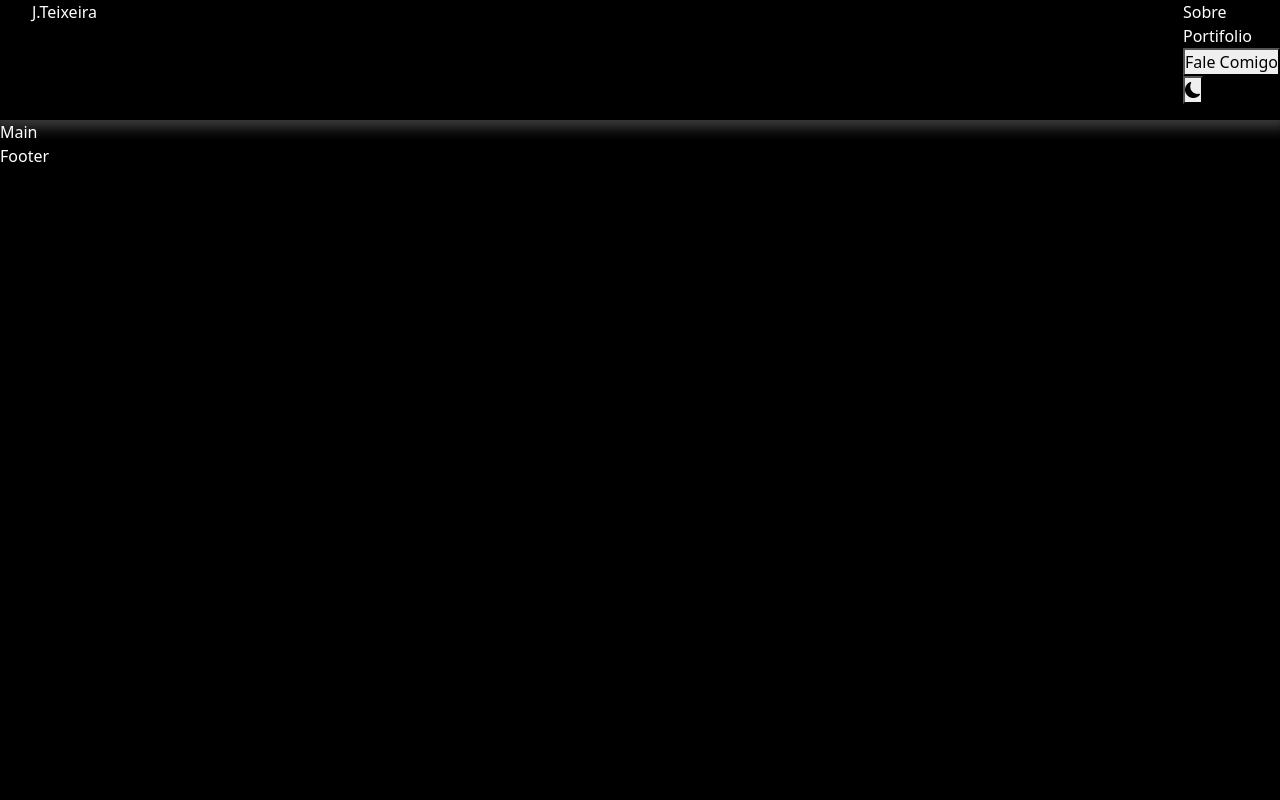
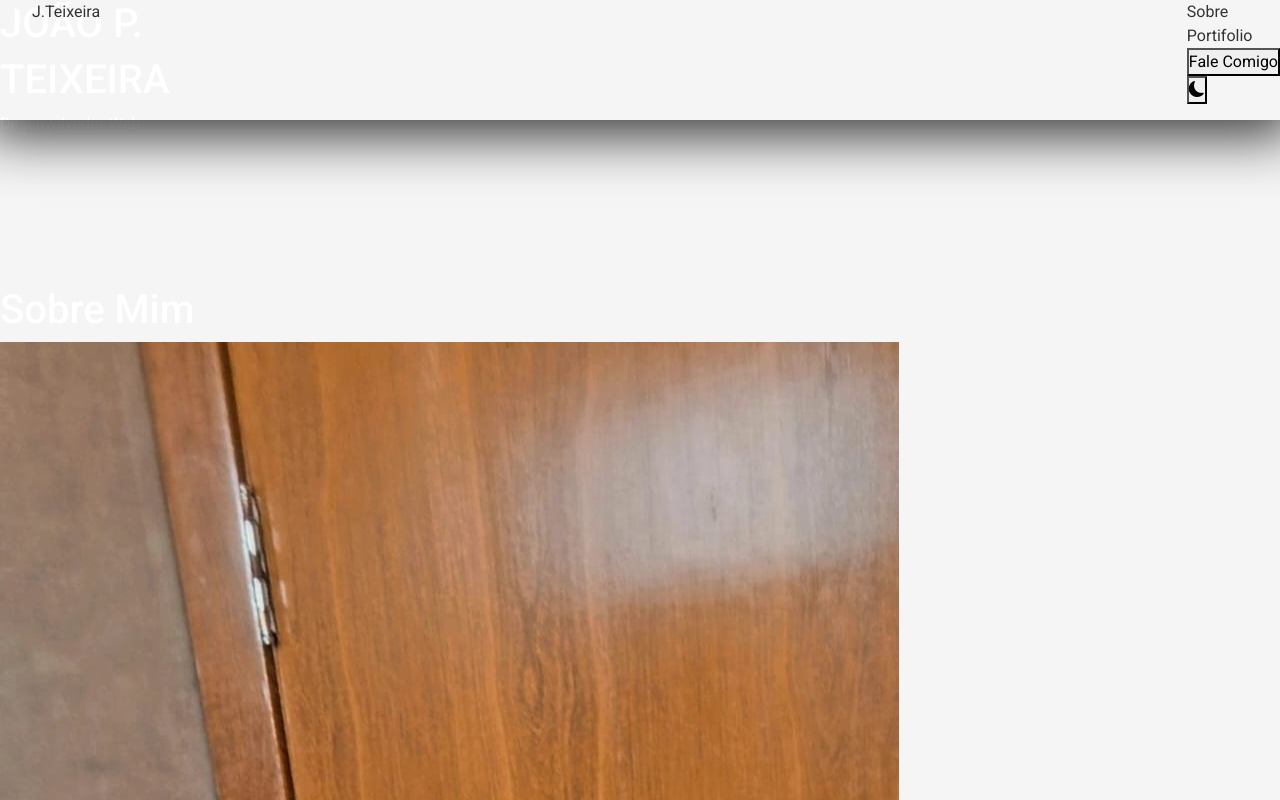
Before and after one commit to JTeixeiraz/React-Portifolio, a React (Vite) app: page / in a window 1280 px wide. Shown: the top 800 px of the page. Built offline with nearby package versions, Linux system fonts and the light colour scheme.

Commit message:
mudanças no visual e implementação do SobreMim

```diff
--- a/src/App.css
+++ b/src/App.css
@@ -3,13 +3,17 @@
 *{
     padding: 0;
     margin: 0;
+    font-family: 'roboto';
+}
 
+body{
+    background-color: #f5f5f5;
 }
 
 #root {
 height: 100vh;
 width: 100vw;
-background-color: black;
+
 color: #ffff;
 }
 a{
@@ -24,10 +28,11 @@ ul{
 }
 
 header{
+    position: fixed;
     width: 100vw;
     display: flex;
     justify-content: space-between;
-    -webkit-box-shadow:0px 0px 13px 8px rgba(255,255,255,0.24);
--moz-box-shadow: 0px 0px 13px 8px rgba(255,255,255,0.24);
-box-shadow: 0px 0px 13px 8px rgba(255,255,255,0.24);
+    -webkit-box-shadow:0px 0px 55px 15px rgba(51,51,51,1);
+    -moz-box-shadow: 0px 0px 55px 15px rgba(51,51,51,1);
+    box-shadow: 0px 0px 55px 15px rgba(51,51,51,1);
 }
--- /dev/null
+++ b/src/assets/components/Line.jsx
@@ -0,0 +1,11 @@
+import './line.css'
+
+function Line(){
+    return(
+        <div id="line">
+
+        </div>
+    )
+}
+
+export default Line;
--- a/src/assets/components/MainP.jsx
+++ b/src/assets/components/MainP.jsx
@@ -1,7 +1,13 @@
+import Name from "./compMain/Name";
+import SobreMim from "./compMain/SobreMim";
+import Line from "./Line";
+
 function MainP(){
     return(
         <main>
-            Main
+            <Name />
+            <Line />
+            <SobreMim />
         </main>
     )
 }
--- /dev/null
+++ b/src/assets/components/compMain/Name.jsx
@@ -0,0 +1,14 @@
+import './name.css'
+
+function Name(){
+
+    return(
+        <div id='name'>
+            <h1>JOÃO P.</h1>
+            <h1>TEIXEIRA</h1>
+            <p>Desenvolvedor Web</p>
+        </div>
+    )
+}
+
+export default Name;
--- /dev/null
+++ b/src/assets/components/compMain/SobreMim.jsx
@@ -0,0 +1,26 @@
+import foto from '../../images/eu.jpeg'
+import './sobre.css'
+
+function SobreMim(){
+    return(
+        <div id="SobreMim">
+            <div className="cardbox">
+                <h1>Sobre Mim</h1>
+                <div className="content">
+                    <img src={foto} alt="foto" className='joao'/>
+                </div>
+                <p>
+                Olá! Meu nome é João, atualmente, estou cursando o ensino médio em uma escola técnica de TI chamada Cotemig. Desde o primeiro ano, fui introduzido à lógica de programação utilizando o VisualG, que me proporcionou uma base sólida. <br />
+
+                No segundo ano, mergulhei em conceitos mais avançados, como Lógica de Programação em C#, Banco de Dados em SQL, Desenvolvimento Front-End e Ambientes Computacionais. Foi nesse período que descobri minha verdadeira vontade de me tornar um desenvolvedor web. <br />
+
+                Agora, no terceiro ano, estou focando em Desenvolvimento Web e Mobile. Tenho vários projetos em Front-End que mostram meu crescimento e aprendizado ao longo do tempo. Atualmente, desenvolvo meus WebApps usando React.JS com Vite e também tenho conhecimento em Node.JS, TailwindCSS, PHP e Git/GitHub. <br />
+
+                Estou animado para continuar aprendendo e desenvolvendo minhas habilidades, e estou ansioso para compartilhar meus projetos com você!
+                </p>
+            </div>
+        </div>
+    );
+}
+
+export default SobreMim;
--- /dev/null
+++ b/src/assets/components/compMain/name.css
@@ -0,0 +1,17 @@
+@media (max-width:320px) {
+    #name{
+        display: flex;
+        flex-direction: column;
+        justify-content: center;
+        align-items: center;
+        height: 80vh;
+    }
+    #name>h1{
+        font-size: 2.7rem;
+        color: #333333;
+    }
+    #name>p{
+        margin-top: 30px;
+        color: #666666;
+    }
+}
--- /dev/null
+++ b/src/assets/components/compMain/sobre.css
@@ -0,0 +1,28 @@
+@media (max-width:320px) {
+    .joao{
+        width: 250px;
+        height: 450px;
+        border-radius: 50px;
+        margin: 30px;
+    }
+
+    .cardbox{
+        display: flex;
+        flex-direction: column;
+        align-items: center;
+        justify-content: center;
+        background-color: #c7c2c2;
+        border-radius: 5px;
+        padding-top: 60px;
+        padding-bottom: 60px;
+    }
+
+    .cardbox>h1{
+        color: #333333;
+    }
+    .cardbox>p{
+        color: #666666;
+        text-align: left;
+        padding: 30px;
+    }
+}
--- a/src/assets/components/header.css
+++ b/src/assets/components/header.css
@@ -36,9 +36,9 @@
     }
     #check{
         width:30%;
-        border-radius: 99px;
-        border: solid 2px white;
-        margin-top: 350%;
+        border-radius: 200px;
+        border: solid 1px white;
+        margin-top: 100%;
         margin-left: 50%;
     }
     #check:hover{
@@ -61,6 +61,7 @@
     #list{
         font-size: 2rem;
         margin-right: 30px;
+        color: #333333;
     }
 }
 
@@ -70,9 +71,12 @@
     .nome{
         font-size: 1.3rem;
         margin-top: 10px;
+        color: #333333;
     }
 }
-
+.headerlinks{
+    color: #333333 !important;
+}
 
 @media (min-width:760px) {
     #hamb{
--- /dev/null
+++ b/src/assets/components/line.css
@@ -0,0 +1,11 @@
+#line{
+    width: 100vw;
+    display: flex;
+    justify-content: center;
+    margin-top: 100px;
+    margin-bottom: 50px;
+}
+hr{
+    width: 50%;
+
+}
```
Also changed, not shown: src/assets/images/eu.jpeg (added).
